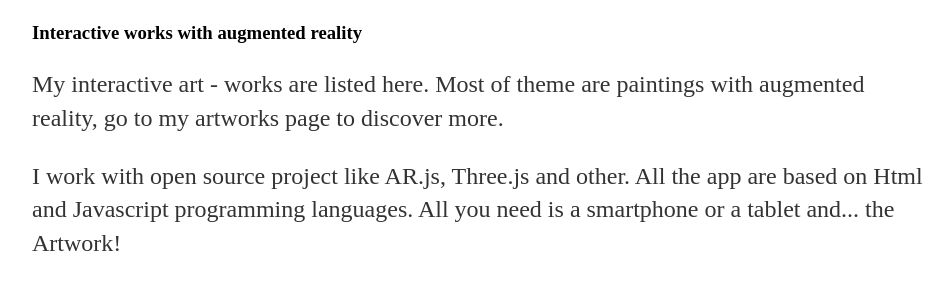
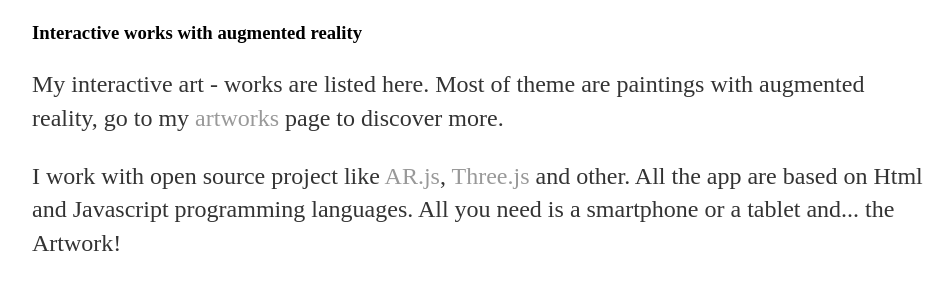
Before and after one commit to kalwalt/kalwalt.github.io, a Jekyll site: the page built from interactivity/index.html, in a window 1280 px wide. Shown: the part 175-465 px from the top of the page, without its empty margins (160-1112 px from the left). Built offline with Jekyll 4.4.1, drawn with Linux system fonts in a browser that asks for light colours; comment, search, counter and statistics services are not loaded; part of the change alters nothing that is shown.

```diff
--- a/interactivity/index.html
+++ b/interactivity/index.html
@@ -8,8 +8,9 @@ lang: en_GB
 	<h1>Interactivity</h1>
 	<h3>Interactive works with augmented reality</h3>
 	<p>My interactive art - works are listed here. Most of theme are paintings with
-		augmented reality, go to my artworks page to discover more.</p>
-		<p>I work with open source project like AR.js, Three.js and other. All the
+		augmented reality, go to my <a href="../artworks" title="visit this page!">artworks</a> page to discover more.</p>
+		<p>I work with open source project like <a href="https://github.com/jeromeetienne/AR.js">AR.js</a>,
+			<a href="https://threejs.org/">Three.js</a> and other. All the
 			app are based on Html and Javascript programming languages. All you need is a smartphone
 			or a tablet and... the Artwork!
 		<p>Try some of them...
```
